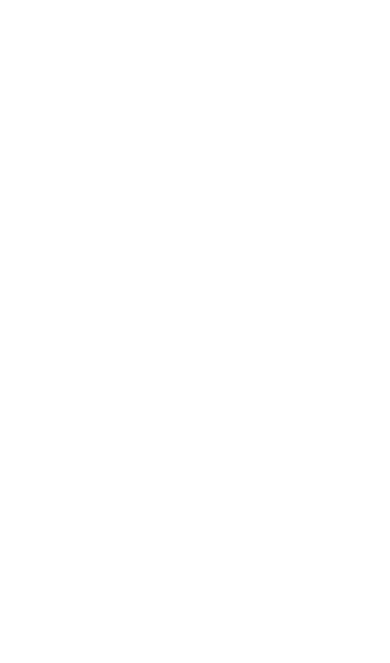
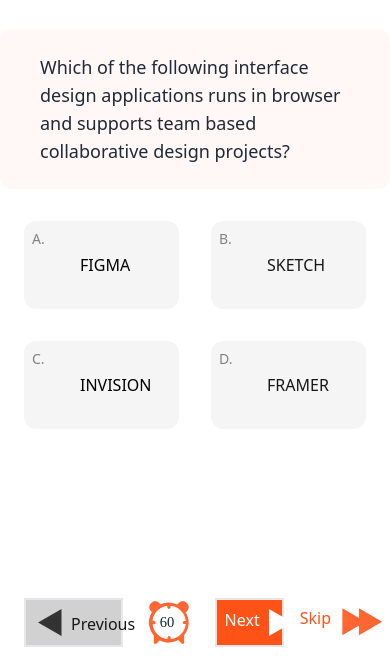
Before and after one commit to Qaudri/quizelo-redesign, a Nuxt app: page /quiz_page in a window 390 px wide. Shown: the part 181-844 px from the top of the page. Built offline with nearby package versions, Linux system fonts and the light colour scheme.

Commit message:
refactor: quiz page responsiveness design

```diff
--- a/pages/quiz_page.vue
+++ b/pages/quiz_page.vue
@@ -1,5 +1,74 @@
-<template>
+<template >
+  <div class="flex items-center justify-center h-screen">
+    <div class="flex md:h-screen-80 items-center">
 
+      <div class="w-full">
+        <div class="">
+          <div class="bg-accent1-300 bg-opacity-10 my-2 p-6 z-10 w-screen mx-auto rounded-xl left-0">
+            <div class="">
+              <p class="mx-4 font-normal text-lg md:text-2xl md:pr-36 text-gray-800 md:w-full">Which of the following
+                interface design applications runs in browser
+                and supports team based collaborative design projects?
+              </p>
+            </div>
+          </div>
+        </div>
+
+        <div class="px-6 md:px-0 grid grid-cols-2 gap-8 container mx-auto md:gap-x-36 my-8">
+          <div class="group bg-accent3-200 relative hover:bg-accent1-600 rounded-xl px-14 py-8">
+            <p class="text-accent3-400 font-medium text-sm absolute top-2 left-2 group-hover:text-white">A.</p>
+            <h1 class="text-accent3-700 font-medium text-md md:text-lg group-hover:text-white uppercase">Figma</h1>
+          </div>
+
+          <div class="group bg-accent3-200 relative hover:bg-accent1-600 rounded-xl px-14 py-8">
+            <p class="text-accent3-400 font-normal text-sm absolute top-2 left-2 group-hover:text-white">B.</p>
+            <h1 class="text-accent3-600 font-medium text-md md:text-lg group-hover:text-white uppercase">Sketch</h1>
+          </div>
+
+          <div class="group bg-accent3-200 relative hover:bg-accent1-600 rounded-xl px-14 py-8">
+            <p class="text-accent3-400 font-normal text-sm absolute top-2 left-2 group-hover:text-white">C.</p>
+            <h1 class="text-aceent3-600 font-medium text-md md:text-lg group-hover:text-white uppercase">Invision</h1>
+          </div>
+
+          <div class="group bg-accent3-200 relative hover:bg-accent1-600 rounded-xl">
+            <p class="text-accent3-400 font-normal text-sm absolute top-2 left-2 group-hover:text-white">D.</p>
+            <h1 class="text-accent3-600 font-medium text-md md:text-lg px-14 py-8 group-hover:text-white uppercase">Framer</h1>
+          </div>
+        </div>
+
+        <div class="container mx-auto">
+
+          <div class="my-4 w-full absolute bottom-0 px-6 md:px-0 flex justify-between container mx-auto">
+
+            <div class="flex bg-accent3-300 p-2 hover:bg-transparent hover:border-accent3-400 border-2">
+              <img :src="require('@/assets/images/backward.svg')" alt="" class="mr-2" />
+              <p class="font-medium text-accent3-600 mt-1">Previous</p>
+            </div>
+
+            <div><img :src="require('@/assets/images/clock.svg')" alt="">
+            </div>
+
+            <div class="flex">
+              <div class="flex bg-accent1-600 p-2 hover:bg-transparent hover:border-accent1-600 border-2">
+                <p class="font-medium text-white mr-2 hover:text-accent1-600">Next</p>
+                <img :src="require('@/assets/images/forward.svg')" alt="">
+              </div>
+
+              <div class="flex mx-2 p-2">
+                <p class="font-medium text-accent1-600 mr-2">Skip</p>
+                <img :src="require('@/assets/images/fast-forward.svg')" alt="">
+              </div>
+            </div>
+
+
+
+          </div>
+
+        </div>
+      </div>
+
+    </div>
+  </div>
 </template>
 
 <script>
@@ -9,5 +78,9 @@
 </script>
 
 <style>
-
+body{
+  position: relative;
+  width: 100%;
+  height: 100%;
+}
 </style>
```
